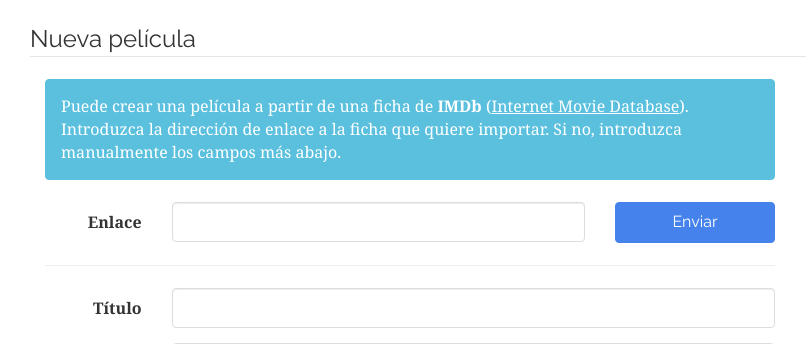
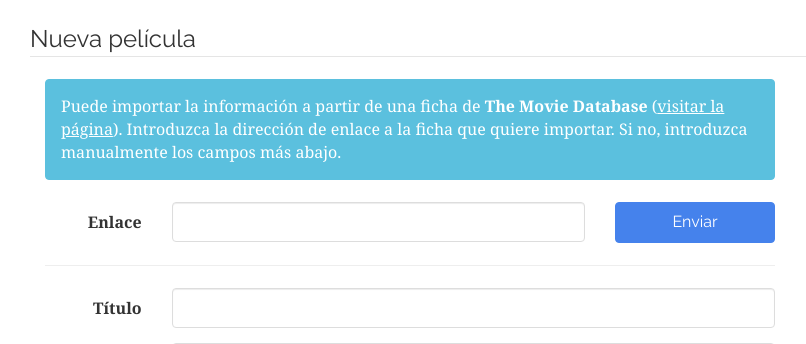
Before and after one commit to juanmtriguero/EntHub, a Django app: page /items/movies/new in a window 1280 px wide. Shown: the part 66-410 px from the top of the page, without its empty margins (40-846 px from the left). Run offline with Django 3.2, Linux system fonts and the light colour scheme; a user stored in the database is signed in; data comes from the database, SQL or seed files in the repository; parts of the project's set-up code (start-up, migrations or seed data) failed here and were passed over; some libraries are stand-ins or nearby versions.

Commit message:
Cambiada URL de IMDb por The Movie DB

```diff
--- a/EntHub/items/urls.py
+++ b/EntHub/items/urls.py
@@ -18,7 +18,7 @@ urlpatterns = [
 	url(r'^movies/delete/(?P<pk>\d+)/', login_required(views.MovieDelete.as_view()), name='movie_delete'),
 	url(r'^movies/mark/', login_required(views.movie_mark), name='movie_mark'),
 	url(r'^movies/fav/', login_required(views.movie_fav), name='movie_fav'),
-	url(r'^movies/imdb/', login_required(views.movie_imdb), name='movie_imdb'),
+	url(r'^movies/api/', login_required(views.movie_api), name='movie_api'),
 
 	url(r'^series$', login_required(views.series_list), name='series_list'),
 	url(r'^series/(?P<pk>\d+)/', login_required(views.SeriesDetail.as_view()), name='series_detail'),
--- a/EntHub/items/views.py
+++ b/EntHub/items/views.py
@@ -346,13 +346,13 @@ def movie_fav(request):
 	mark.save()
 	return HttpResponse(fav)
 
-def movie_imdb(request):
+def movie_api(request):
 	try:
-		imdb_url = request.POST.get('imdb')
-		# http://www.imdb.com/title/ttXXXXXXX/
-		imdb_id = imdb_url[26:35]
+		tmdb_url = request.POST.get('tmdb')
+		# https://www.themoviedb.org/movie/[id]-[title]
+		tmdb_id = tmdb_url.partition("/movie/")[2].partition("-")[0]
 		api_key = os.environ['TMDB_API_KEY']
-		url = "https://api.themoviedb.org/3/movie/" + imdb_id + "?api_key=" + api_key + "&language=es-ES"
+		url = "https://api.themoviedb.org/3/movie/" + tmdb_id + "?api_key=" + api_key + "&language=es-ES"
 		fields = json.loads(requests.get(url).text)
 		movie = models.Movie()
 		movie.title = fields['title']
--- a/EntHub/templates/items/movie_series_form.html
+++ b/EntHub/templates/items/movie_series_form.html
@@ -2,20 +2,20 @@
 
 {% block movie_series %}
 
-<form method="post" action="{{cancel_url}}/imdb/" id="imdb" class="form-horizontal col-md-8">
+<form method="post" action="{{cancel_url}}/api/" id="api" class="form-horizontal col-md-8">
 	{% csrf_token %}
 	<div class="alert alert-info">
-		<span>Puede crear una película a partir de una ficha de <b>IMDb</b> (<a href="http://www.imdb.org" target="_blank"><u>Internet Movie Database</u></a>). Introduzca la dirección de enlace a la ficha que quiere importar. Si no, introduzca manualmente los campos más abajo.</span>
+		<span>Puede importar la información a partir de una ficha de <b>The Movie Database</b> (<a href="http://www.themoviedb.org" target="_blank"><u>visitar la página</u></a>). Introduzca la dirección de enlace a la ficha que quiere importar. Si no, introduzca manualmente los campos más abajo.</span>
 	</div>
 	<div class="form-group">
 		<label class="col-md-2 control-label">Enlace</label>
 		<div class="col-md-7">
-			<input type="url" name="imdb" class="form-control">
+			<input type="url" name="tmdb" class="form-control">
 			<div hidden class="alert alert-danger error-message">
 			</div>
 		</div>
 		<div class="col-md-3 text-right">
-			<button type="submit" form="imdb" class="btn btn-primary btn-block">Enviar</button>
+			<button type="submit" form="api" class="btn btn-primary btn-block">Enviar</button>
 		</div>
 	</div>
 	<hr/>
@@ -26,7 +26,7 @@
 {% block scripts %}
 
 <script type="text/javascript">
-	var form = $('#imdb');
+	var form = $('#api');
 	form.submit(function(event) {
 		event.preventDefault();
 		$.ajax({
@@ -35,17 +35,17 @@
 			data: form.serialize(),
 			success: function(response) {
 				if (response['error']) {
-					$('#imdb .form-group').addClass('has-error');
-					$('#imdb .error-message').html('<span>' + response['error'] + '</span>');
-					$('#imdb .error-message').show();
+					$('#api .form-group').addClass('has-error');
+					$('#api .error-message').html('<span>' + response['error'] + '</span>');
+					$('#api .error-message').show();
 				} else {
 					window.location.href = response['success_url'];
 				}
 			},
 			error: function() {
-				$('#imdb .form-group').addClass('has-error');
-				$('#imdb .error-message').html('<span>Ha ocurrido un error. Por favor, refresque la página y vuelva a intentarlo.</span>');
-				$('#imdb .error-message').show();
+				$('#api .form-group').addClass('has-error');
+				$('#api .error-message').html('<span>Ha ocurrido un error. Por favor, refresque la página y vuelva a intentarlo.</span>');
+				$('#api .error-message').show();
 			}
 		});
 		form.find('button[type="submit"]').blur();
```
